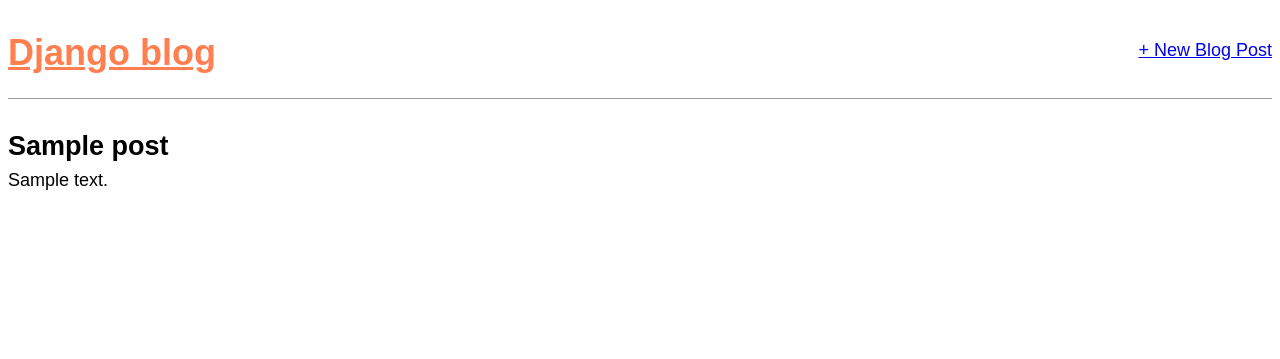
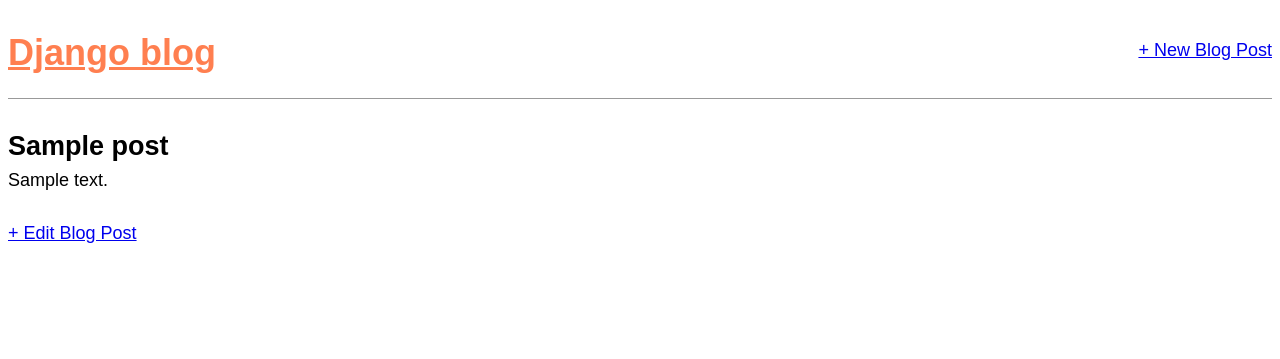
Before and after one commit to nnakamura95/blog, a Django app: page /post/1/ in a window 1280 px wide. Shown: the top 359 px of the page. Run offline with Django 3.2, Linux system fonts and the light colour scheme; tables that the repository leaves empty hold one stand-in row (values such as "Sample post"); some web fonts are replaced.

Commit message:
Added edit blog html and modified models and urls files to accommodate.

```diff
--- a/blog/models.py
+++ b/blog/models.py
@@ -1,4 +1,5 @@
 from django.db import models
+from django.urls import reverse
 
 
 class Post(models.Model):
@@ -11,3 +12,6 @@
 
     def __str__(self):
         return self.title
+
+    def get_absolute_url(self):
+        return reverse('post_detail', args=[str(self.id)])
--- a/blog/urls.py
+++ b/blog/urls.py
@@ -1,7 +1,8 @@
 from django.urls import path
-from .views import BlogListView, BlogDetailView, BlogCreateView
+from .views import BlogListView, BlogDetailView, BlogCreateView, BlogUpdateView
 
 urlpatterns = [
+    path('post/<int:pk>/edit/', BlogUpdateView.as_view(), name='post_edit'),
     path('post/new/', BlogCreateView.as_view(), name='post_new'),
     path('post/<int:pk>/', BlogDetailView.as_view(), name='post_detail'),
     path('', BlogListView.as_view(), name='home'),
--- a/blog/views.py
+++ b/blog/views.py
@@ -1,5 +1,5 @@
 from django.views.generic import ListView, DetailView
-from django.views.generic.edit import CreateView
+from django.views.generic.edit import CreateView, UpdateView
 from .models import Post
 
 
@@ -17,3 +17,9 @@
     model = Post
     template_name = 'post_new.html'
     fields = ['title', 'author', 'body']
+
+
+class BlogUpdateView(UpdateView):
+    model = Post
+    template_name = 'post_edit.html'
+    fields = ['title', 'body']
--- a/templates/post_detail.html
+++ b/templates/post_detail.html
@@ -1,6 +1,9 @@
 {% extends 'base.html' %}
 {% block content %}
-<div class="post-entry">
-    <h2>{{ post.title }}</h2>
-    <p>{{ post.body }}</p> </div>
+    <div class="post-entry">
+        <h2>{{ post.title }}</h2>
+        <p>{{ post.body }}</p>
+    </div>
+
+    <a href="{% url 'post_edit' post.pk %}">+ Edit Blog Post</a>
 {% endblock content %}
```
Also changed, not shown: templates/post_edit.html (added, +8 -0 lines).
